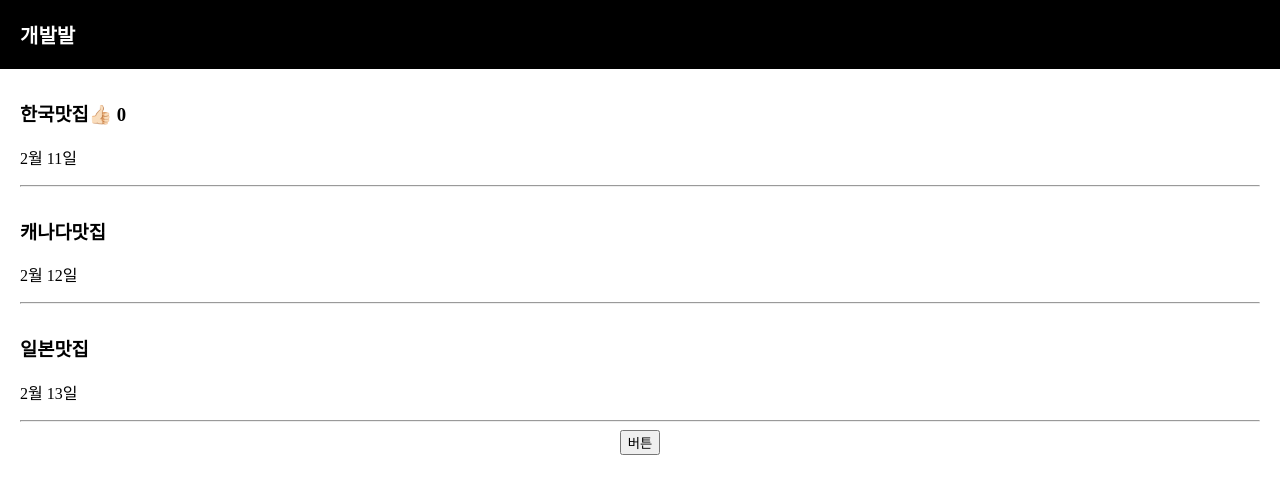
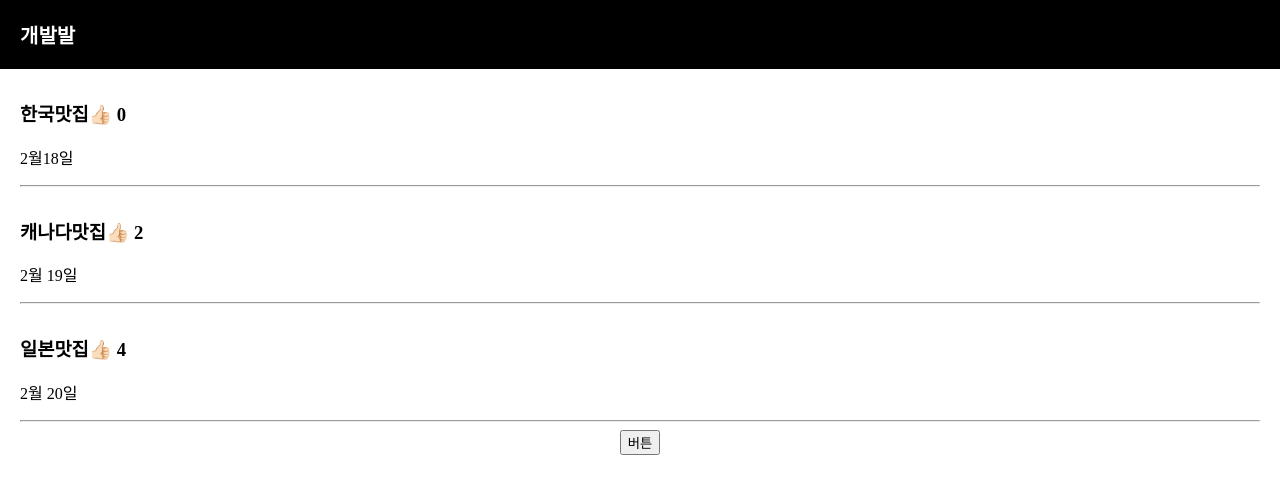
Before and after one commit to CKThisNew/practice, a React (Create React App) app in the folder React/blog/: page / in a window 1280 px wide. Shown: the top 494 px of the page. Built offline with nearby package versions, Linux system fonts and the light colour scheme.

Commit message:
개별 따봉 + 반복문
js 연산기호 활용하기

```diff
--- a/React/blog/src/App.js
+++ b/React/blog/src/App.js
@@ -4,38 +4,40 @@ import "./App.css";
 
 function App() {
   let [글제목, 글제목변경] = useState(["한국맛집", "캐나다맛집", "일본맛집"]);
-  let [클릭, 클릭변경] = useState(0);
+  let [클릭, 클릭변경] = useState([0, 2, 4]);
+  let [날짜, 날짜변경] = useState(["2월18일", "2월 19일", "2월 20일"]);
   let [modal, modal변경] = useState(false);
+
+  function 따봉들변경(i) {
+    let new클릭Array = [...클릭];
+    new클릭Array[i]++;
+    클릭변경(new클릭Array);
+  }
 
   return (
     <div className="App">
       <div className="black-nav">
         <div>개발발</div>
       </div>
-      <div className="list">
+
+      {글제목.map((a, i) => {
+        return (
+          <div className="list" key={i}>
             <h3>
-          {글제목[0]}
+              {a}
               <span
                 onClick={() => {
-              클릭변경(클릭 + 1);
+                  따봉들변경(i);
                 }}
               >
-            👍🏻 {클릭}
+                👍🏻 {클릭[i]}
               </span>
             </h3>
-        <p>2월 11일</p>
+            <p>{날짜[i]}</p>
             <hr />
           </div>
-      <div className="list">
-        <h3>{글제목[1]}</h3>
-        <p>2월 12일</p>
-        <hr />
-      </div>
-      <div className="list">
-        <h3>{글제목[2]}</h3>
-        <p>2월 13일</p>
-        <hr />
-      </div>
+        );
+      })}
 
       <button
         onClick={() => {
```
Also changed, not shown: 1 other file (tests, documents, lock files or other folders). Lines whose indentation alone changed are shown as unchanged.
